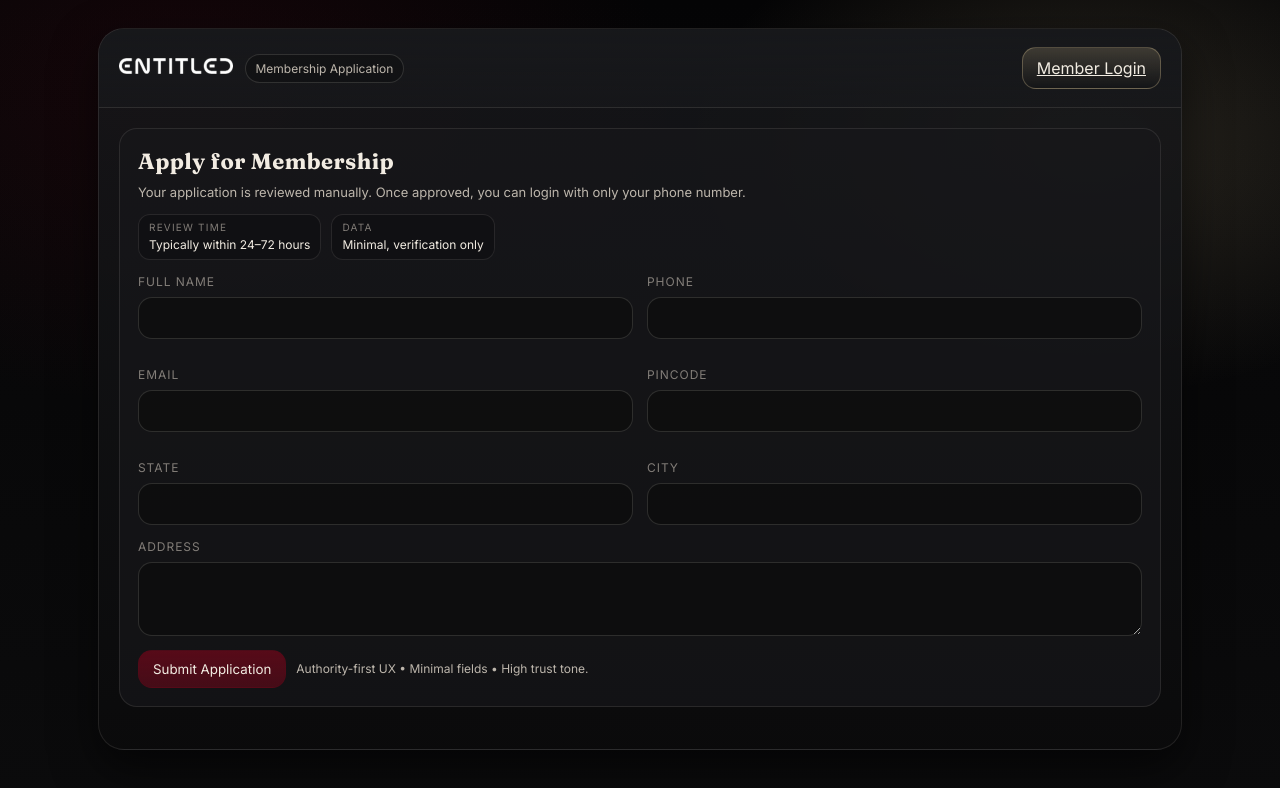
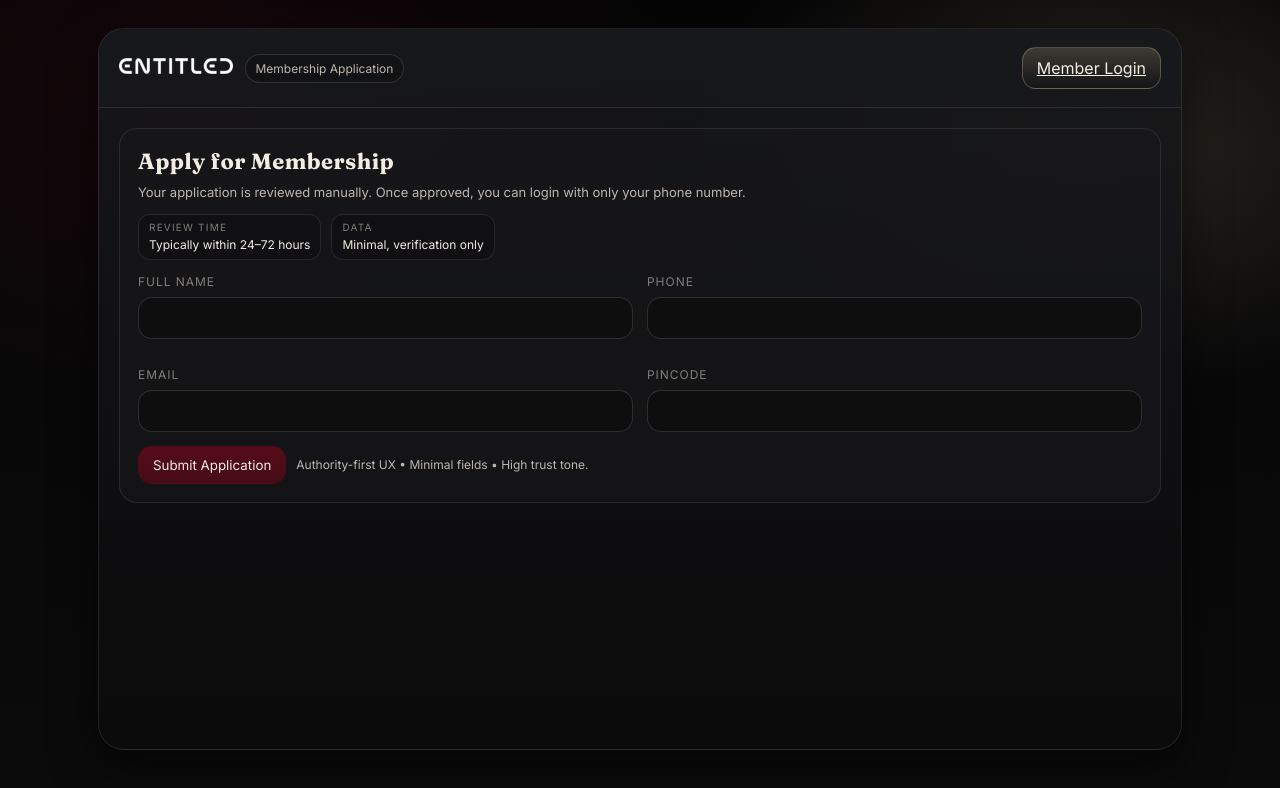
Before and after one commit to Admin-Entitled/Entitled, a React (Vite) app in the folder frontend/user-ui/: page /register in a window 1280 px wide. Shown: the top 788 px of the page. Built offline with nearby package versions, Linux system fonts and the light colour scheme; no server answers.

Commit message:
Limit registration fields and align backend insert payload

```diff
--- a/frontend/user-ui/src/pages/Register.jsx
+++ b/frontend/user-ui/src/pages/Register.jsx
@@ -7,9 +7,6 @@ export default function Register() {
     name: "",
     email: "",
     phone: "",
-    address: "",
-    city: "",
-    state: "",
     pincode: "",
   });
 
@@ -84,25 +81,14 @@ export default function Register() {
                   <div className="label">Pincode</div>
                   <input className="control" value={form.pincode} onChange={(e)=>set("pincode", e.target.value)} inputMode="numeric" />
                 </div>
-                <div className="field">
-                  <div className="label">State</div>
-                  <input className="control" value={form.state} onChange={(e)=>set("state", e.target.value)} />
-                </div>
-                <div className="field">
-                  <div className="label">City</div>
-                  <input className="control" value={form.city} onChange={(e)=>set("city", e.target.value)} />
-                </div>
               </div>
 
-              <div className="field">
-                <div className="label">Address</div>
-                <textarea
-                  className="control"
-                  rows={3}
-                  value={form.address}
-                  onChange={(e) => set("address", e.target.value)}
-                />
-              </div>
+              {/*
+              Temporarily hidden fields:
+              - State
+              - City
+              - Address
+              */}
 
               {err && <div className="toast toastWarn">⚠️ {err}</div>}
               {msg && <div className="toast">✅ {msg}</div>}
```
Also changed, not shown: 1 other file (tests, documents, lock files or other folders).
